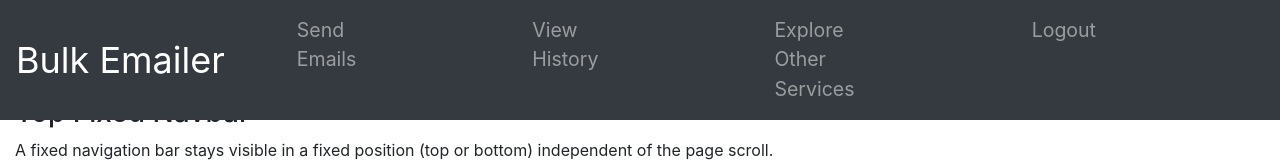
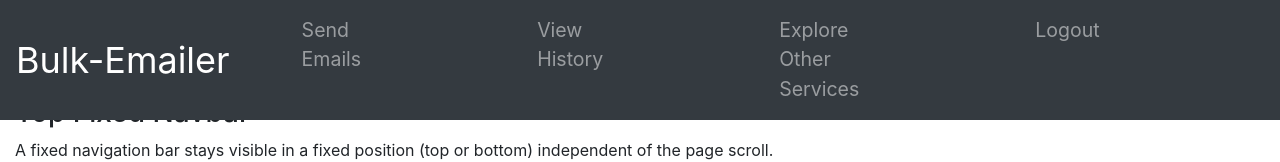
Before and after one commit to Suhas-Nadarge/test_flaks_deploy, an Angular app in the folder Front-end/ui-portal/: page /home in a window 1280 px wide. Shown: the top 162 px of the page. Built offline with nearby package versions, Linux system fonts and the light colour scheme.

Commit message:
Label change

```diff
--- a/Front-end/ui-portal/src/app/components/home/home.component.html
+++ b/Front-end/ui-portal/src/app/components/home/home.component.html
@@ -13,7 +13,7 @@
 <body style="height:600px">
 
 <nav class="navbar navbar-expand-sm bg-dark navbar-dark fixed-top">
-  <a class="navbar-brand" href="#">Bulk Emailer</a>
+  <a class="navbar-brand" href="#">Bulk-Emailer</a>
   <ul class="navbar-nav">
     <li class="nav-item">
       <a class="nav-link" href="#">Send Emails</a>
```
